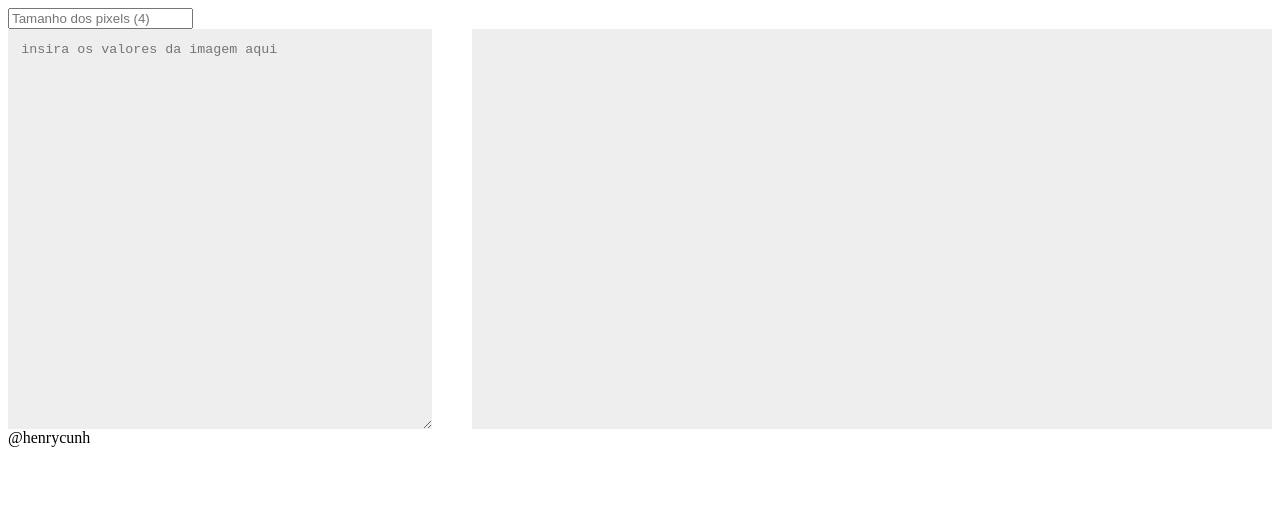
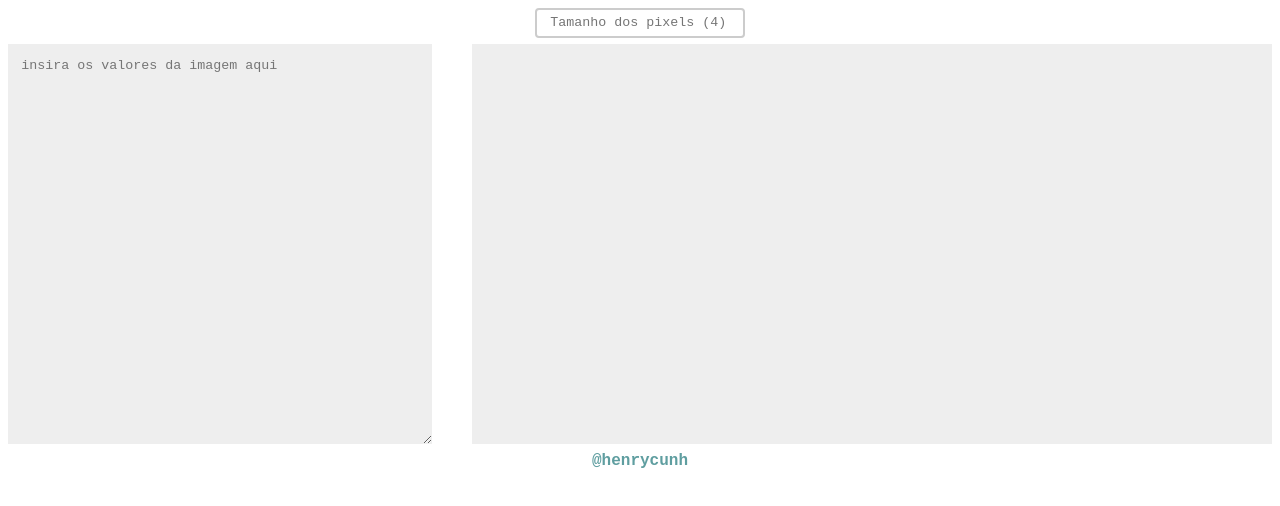
Before and after one commit to muztake/trabalho1jander, a plain HTML site: page docs/index.html in a window 1280 px wide. Drawn offline with nearby package versions, Linux system fonts and the light colour scheme.

Commit message:
lolwut: the return

```diff
--- a/docs/index.html
+++ b/docs/index.html
@@ -2,6 +2,16 @@
 	<head>
 		<meta charset="utf8">
 		<style>
+		.cred{
+			display: block;
+			margin: .5em auto;
+			width: 300px;
+			font-family: 'Courier New', Courier, monospace;
+			text-align: center;
+			font-weight: bold;
+			color: cadetblue;
+		}
+
 		.grid{
 		  display: grid;
 		  grid-template-rows: 1fr;
@@ -10,9 +20,19 @@
 		  height: 400px;
 		}
 
+		#size{
+			border: 2px solid #ccc;
+			font-family: 'Courier New', Courier, monospace;
+			margin: .5em auto;
+			padding: .4em 1em;
+			width: 210px;
+			border-radius: 4px;
+		}
+
 		#input{
 		  height: 100%;
 		  background: #eee;
+			font-family: 'Courier New', Courier, monospace;
 		  border: 0;
 		  box-sizing: border-box;
 		  padding: 1em;
@@ -30,7 +50,7 @@
 	    <textarea onchange='change()' id='input' placeholder='insira os valores da imagem aqui'></textarea>
 	    <canvas id='canvas'/>
 		</div>
-		@henrycunh
+		<span class='cred'>@henrycunh</span>
 	<script src="https://code.jquery.com/jquery-3.1.0.js"></script>
 	<script>
 		const inputEl = $("#input")
```
